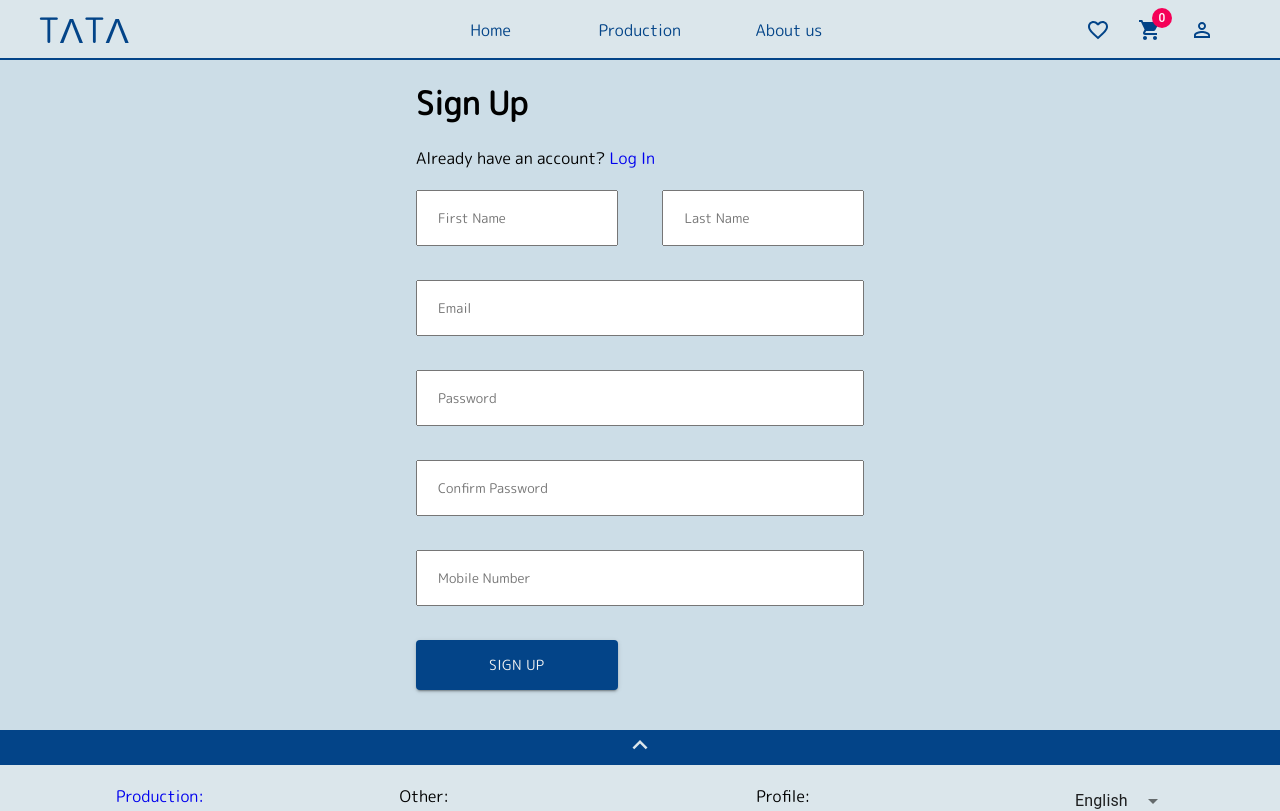
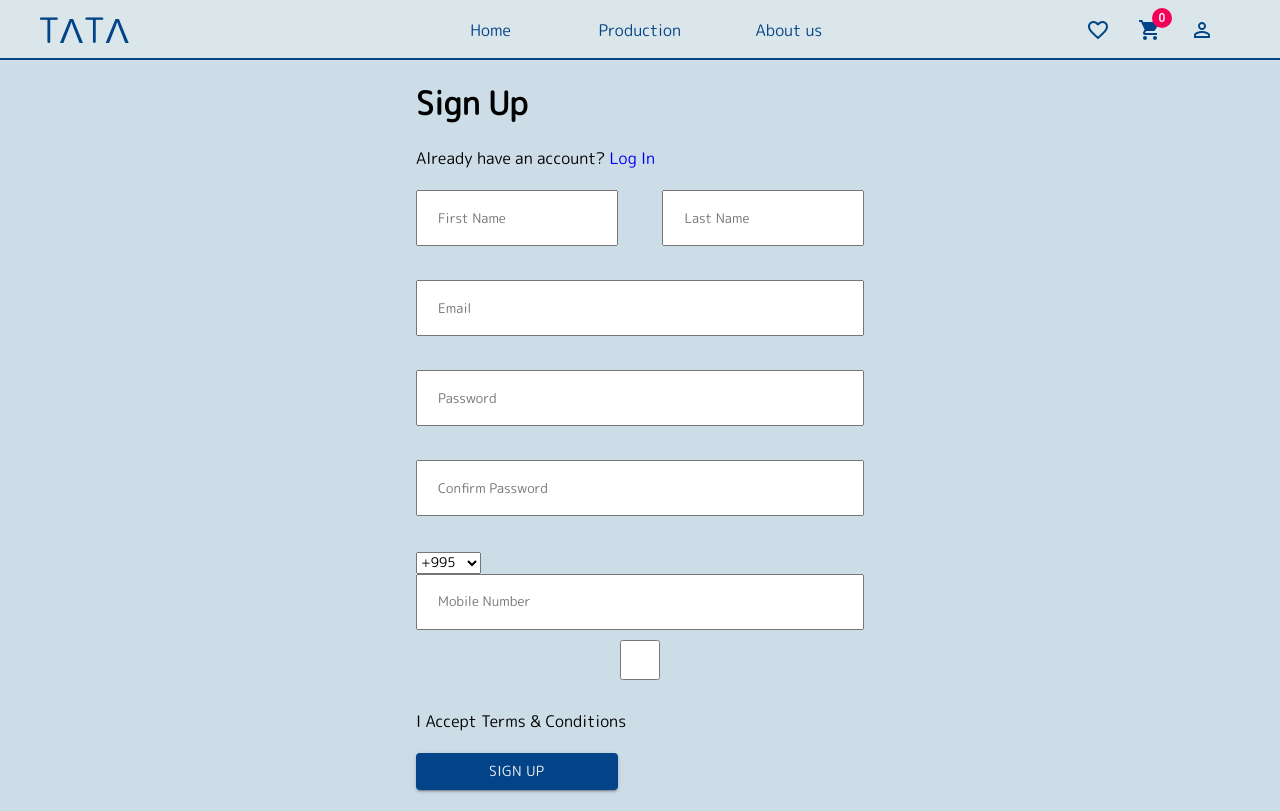
Before and after one commit to Mr-Saba/shopping-website, a React (Create React App) app: page /signUp in a window 1280 px wide. Shown: the top 811 px of the page. Built offline with nearby package versions, Linux system fonts and the light colour scheme; no server answers.

Commit message:
terms & conditions; save data after refresh; number nation

```diff
--- a/package.json
+++ b/package.json
@@ -26,6 +26,7 @@
     "react-scripts": "4.0.3",
     "redux": "^4.0.5",
     "redux-logger": "^3.0.6",
+    "redux-persist": "^6.0.0",
     "redux-thunk": "^2.3.0",
     "web-vitals": "^1.1.1",
     "yup": "^0.32.9"
--- a/src/ProtectedRoute.js
+++ b/src/ProtectedRoute.js
@@ -15,7 +15,7 @@ function ProtectedRoute({
     return (
         <Route
         render={props =>
-            localStorage.getItem("user")!== null ? (
+            isLoggedIn==true ? (
                 <Component {...props} />
             ) : (
                 <Redirect to="/logIn" />
--- a/src/components/footer/footer.js
+++ b/src/components/footer/footer.js
@@ -32,7 +32,7 @@ function Footer() {
         });
     };
 
-    const { user } = useSelector(state => state)
+    const { isLoggedIn } = useSelector(state => state)
 
     const {t} = useTranslation()
 
@@ -88,7 +88,7 @@ function Footer() {
                 </ul>
                 <ul className="profileUl">
                 <li>{t('Profile')}:</li>
-                { (user !== null) ?
+                { (isLoggedIn === true) ?
                 (
                     <>
                     <Link to="/profile/settings">
--- a/src/components/header/header.js
+++ b/src/components/header/header.js
@@ -16,7 +16,7 @@ function Header() {
 
     const dispatch = useDispatch()
 
-    const { user } = useSelector(state => state)
+    const { isLoggedIn } = useSelector(state => state)
 
     const LogOut = () => {
         dispatch(SignOut())
@@ -64,7 +64,7 @@ function Header() {
                            <PersonOutlineOutlinedIcon/>
                        </Link>
                    </li>
-                   { (user !== null) ? (
+                   { (isLoggedIn == true) ? (
                    <li>
                        <button style={{cursor: "pointer"}} onClick={LogOut}>
                             <ExitToAppIcon/>
--- a/src/index.js
+++ b/src/index.js
@@ -1,14 +1,18 @@
 import React from 'react';
 import ReactDOM from 'react-dom';
 import App from './App';
-import store from "./redux/store"
+import {store} from "./redux/store"
 import { Provider } from 'react-redux';
 import {BrowserRouter as Router} from 'react-router-dom'
+import { PersistGate } from 'redux-persist/integration/react'
+import {persistor} from "./redux/store"
 
 ReactDOM.render(
   <Router>
     <Provider store={store}>
-      <App />
+      <PersistGate loading={null} persistor={persistor}>
+        <App />
+      </PersistGate>
     </Provider>
   </Router>,
   document.getElementById('root')
--- a/src/pages/registration/Registration.js
+++ b/src/pages/registration/Registration.js
@@ -1,6 +1,6 @@
-import React, {useEffect} from 'react'
+import React, {useEffect, useState} from 'react'
 import {Button} from "@material-ui/core"
-import {useDispatch} from "react-redux"
+import {useDispatch, useSelector} from "react-redux"
 import {SignUpWithEmailAndPassword} from "../../redux/actions"
 import {Link} from "react-router-dom"
 import './registration.css'
@@ -8,6 +8,7 @@ import { useTranslation } from "react-i18next";
 import { useForm } from "react-hook-form";
 import { yupResolver } from '@hookform/resolvers/yup';
 import * as yup from "yup";
+import {useHistory} from "react-router"
 
 
 
@@ -15,9 +16,15 @@ import * as yup from "yup";
 
 function Registration() {
 
+    const [accepted, setAccepted] = useState(false)
+
+    const {isLoggedIn} = useSelector(state => state)
+
     useEffect(() => {
-        console.log(errors.number)
+        handleSelect()
     }, [])
+
+    const history = useHistory()
 
     const schema = yup.object().shape({
         firstName: yup.string('Use a valid name')
@@ -37,8 +44,8 @@ function Registration() {
         passwordConfirmation: yup.string()
                    .required('Password confirmation field is required*')
                    .oneOf([yup.ref('password'), null], 'Passwords not match'),
-        number: yup.string().nullable().matches(/(^[0-9]*$)/, 'Use a valid number')
-        // /(^[0-9]*$)/
+        number: yup.string().nullable().matches(/(^[0-9]*$)/, 'Use a valid number'),
+        terms: yup.bool().oneOf([true], "you should accept Terms & Conditions")
     });
 
     const { register, formState: { errors }, handleSubmit } = useForm({
@@ -55,12 +62,32 @@ function Registration() {
             password: document.getElementById("password").value,
             name: document.getElementById("firstname").value,
             surname: document.getElementById("lastname").value,
-            number: document.getElementById("number").value
+            number: `${handleSelect()}${document.getElementById("number").value}`
         }
+        console.log(data)
+        if(accepted === true) {
             dispatch(SignUpWithEmailAndPassword(data))
+        }
     }
 
-    const onSubmit = (data) => console.log(data)
+    const onSubmit = (data) => {
+        if(data) {
+            history.push("/")
+        }
+    }
+
+    const handleChange = () => {
+        if(document.getElementById("terms").checked) {
+            setAccepted(true)
+        } else {
+            setAccepted(false)
+        }
+    }
+
+    const handleSelect = () => {
+        const nation = document.getElementById("select").value
+        return nation
+    }
 
     return (
         <div className="registration">
@@ -93,9 +120,39 @@ function Registration() {
                             {errors.passwordConfirmation && <p>{errors.passwordConfirmation?.message}</p> }
                         </div>
                         <div className="inputSignUp">
+                            <label>
+                                <select id="select">
+                                    <option value="995" selected>+995</option>
+                                    <option value="44">+44</option>
+                                    <option value="1">+1</option>
+                                    <option value="213">+213</option>
+                                    <option value="376">+376</option>
+                                    <option value="244">+244</option>
+                                    <option value="1264">+1264</option>
+                                    <option value="1268">+1268</option>
+                                    <option value="54">+54</option>
+                                    <option value="374">+374</option>
+                                    <option value="297">+297</option>
+                                    <option value="61">+61</option>
+                                    <option value="43">+43</option>
+                                    <option value="994">+994</option>
+                                    <option value="1242">+1242</option>
+                                    <option value="973">+973</option>
+                                    <option value="880">+880</option>
+                                    <option value="1246">+1246</option>
+                                    <option value="375">+375</option>
+                                    <option value="32">+32</option>
+                                    <option value="501">+501</option>
+                                    <option value="229">+229</option>
+                                    <option value="1441">+1441</option>
+                                </select>
+                            </label>
                             <input type="text" placeholder={t('Number')} {...register("number")} id="number" />
                             <p>{(errors.number === undefined) ? ('') : (errors.number?.message)}</p>
                         </div>
+                            <input type="checkbox" onClick={handleChange} {...register("terms")} id="terms" name="terms" />
+                            <label for="terms">I Accept Terms & Conditions</label>
+                            {errors.terms && <p>{errors.terms?.message}</p> }
                     <Button type="submit" variant="contained" onClick={EmailAndPasswordRegister}>{t('SignUp')}</Button>
                 </form>
             </div>
--- a/src/redux/actions.js
+++ b/src/redux/actions.js
@@ -5,6 +5,8 @@ import {
     RESET_PASS
     } from "./constants"
 import { auth, firebase, firestore } from "../firebase/Configuration"
+import {Redirect} from "react-router-dom"
+
 
 const SignUpWithEmailAndPassword = (data) => async dispatch => {
     await auth.createUserWithEmailAndPassword(data.email, data.password)
@@ -16,7 +18,6 @@ const SignUpWithEmailAndPassword = (data) => async dispatch => {
             dateofbirth: "",
             number: data.number
         })
-            localStorage.setItem("user", data.email)
         dispatch({
                 type: SIGN_UP_WITH_EMAIL_PASS,
                 payload: cred.user,
@@ -26,7 +27,6 @@ const SignUpWithEmailAndPassword = (data) => async dispatch => {
 
 const SignOut = () => async dispatch => {
     auth.signOut().then(() => {
-        localStorage.removeItem("user")
         dispatch({
             type: SIGN_OUT,
             payload: null,
@@ -48,7 +48,6 @@ const ResetPass = (email) => async dispatch => {
 const SignInWithEmailAndPassword = (data) => async dispatch => {
     auth.signInWithEmailAndPassword(data.email, data.password)
         .then(response => {
-            localStorage.setItem("user", data.email)
             dispatch({
                 type: SIGN_IN_WITH_EMAIL_PASS,
                 payload: response.user,
--- a/src/redux/reducer.js
+++ b/src/redux/reducer.js
@@ -6,8 +6,8 @@ import {
 } from "./constants"
 
 const initialState = {
-    user: localStorage.getItem("user"),
-    isLoggedIn: false,
+    user: null,
+    isLoggedIn: false
 }
 
 const Reducer = (state=initialState, action) => {
--- a/src/redux/store.js
+++ b/src/redux/store.js
@@ -2,8 +2,19 @@ import {applyMiddleware, createStore} from "redux"
 import logger from "redux-logger"
 import thunk from "redux-thunk"
 import Reducer from "./reducer"
+import { persistStore, persistReducer } from 'redux-persist'
+import storage from 'redux-persist/lib/storage'
 
 
-const store = createStore(Reducer, applyMiddleware(logger, thunk))
+const persistConfig = {
+    key: 'root',
+    storage,
+}
 
-export default store
+const persistedReducer = persistReducer(persistConfig, Reducer)
+
+const store = createStore(persistedReducer, applyMiddleware(logger, thunk))
+
+const persistor = persistStore(store)
+
+export {store, persistor}
```
Also changed, not shown: src/pages/logIn/LogIn.js (+13 -9 lines), src/pages/profile/profileSettings/profileSetting.js (+27 -0 lines), src/App.js (line endings or trailing spaces), 1 other file (tests, documents, lock files or other folders). Lines whose indentation alone changed are shown as unchanged.
